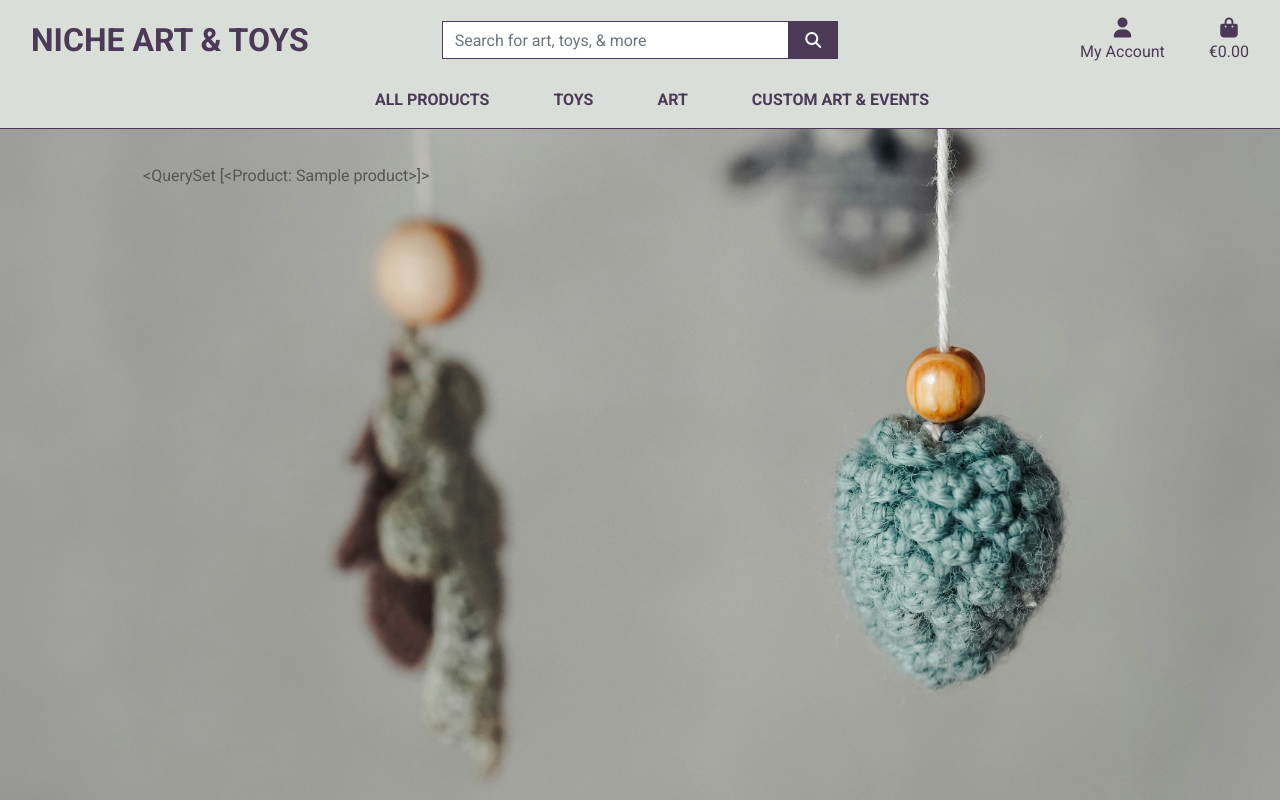
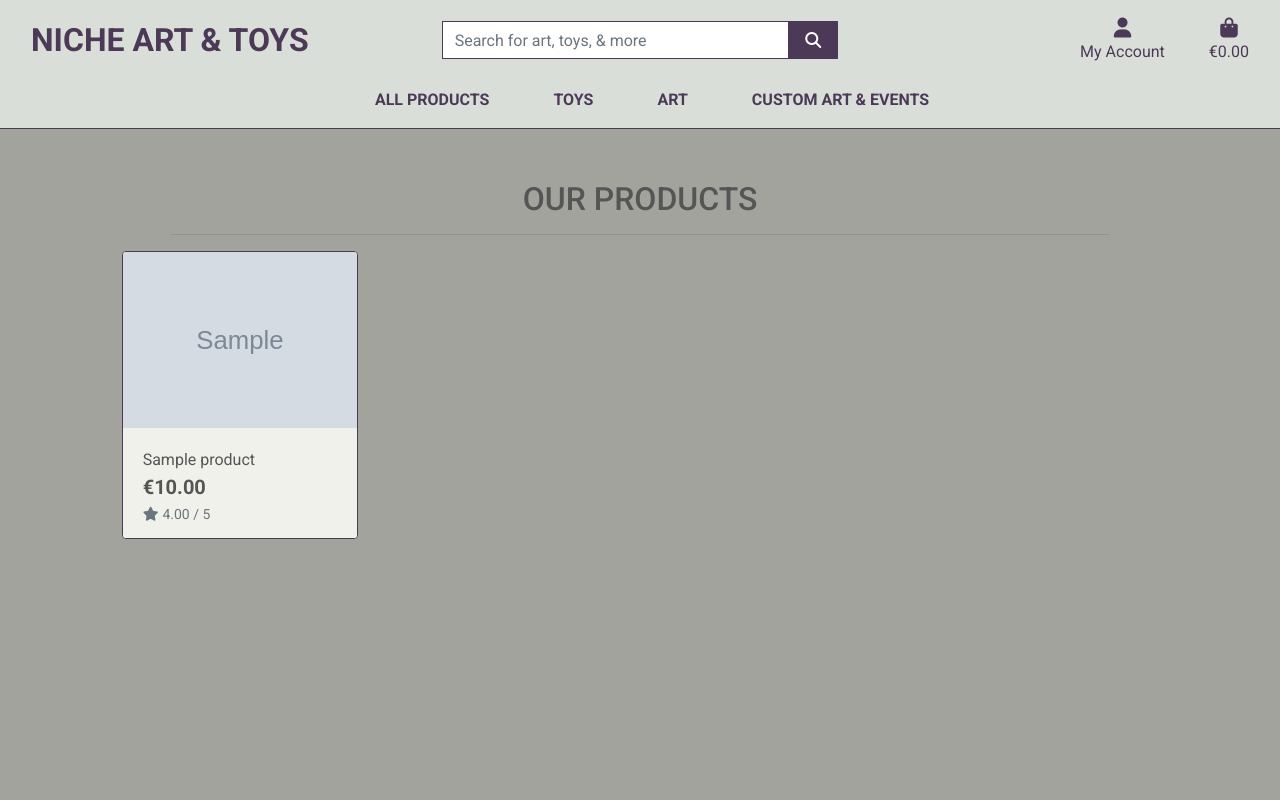
Before and after one commit to matus42/Niche-Art-Toys, a Django app: page /products/ in a window 1280 px wide. Run offline with Django 3.2, Linux system fonts and the light colour scheme; tables that the repository leaves empty hold one stand-in row (values such as "Sample post"); grey boxes marked "Sample" are stand-in pictures; parts of the project's set-up code (start-up, migrations or seed data) failed here and were passed over; some libraries are stand-ins or nearby versions.

Commit message:
added all products page

```diff
--- a/products/templates/products/products.html
+++ b/products/templates/products/products.html
@@ -10,10 +10,61 @@
 {% endblock %}
 
 {% block content %}
-    <div class="container">
+    <div class="overlay"></div>
+    <div class="container-fluid">
         <div class="row">
-            <div class="col">
-                {{ products }}
+            <div class="col text-center mt-3">
+                <h2 class="logo-font">Our Products</h2>
+                <hr class="w-75 mb-1">
+            </div>
+        </div>
+        <div class="row">
+            <div class="product-container col-10 offset-1">
+                <div class="row mt-1 mb-2"></div>
+                <div id="product_row" class="row">
+                    {% for product in products %}
+                        <div class="col-sm-6 col-md-6 col-lg-4 col-xl-3">
+                            <div class="card h-100 border-0">
+                                {% if product.image %}
+                                <a href="">
+                                    <img class="card-img-top img-fluid" src="{{ product.image.url }}" alt="{{ product.name }}">
+                                </a>
+                                {% else %}
+                                <a href="">
+                                    <img class="card-img-top img-fluid" src="{{ MEDIA_URL }}noimage.png" alt="{{ product.name }}">
+                                </a>
+                                {% endif %}
+                                <div class="card-body pb-0">
+                                    <p class="mb-0">{{ product.name }}</p>
+                                </div>
+                                <div class="card-footer bg-white pt-0 border-0 text-left">
+                                    <div class="row">
+                                        <div class="col">
+                                            <p class="lead mb-0 text-left font-weight-bold">€{{ product.price }}</p>
+                                            {% if product.rating %}
+                                                <small class="text-muted"><i class="fas fa-star mr-1"></i>{{ product.rating }} / 5</small>
+                                            {% else %}
+                                                <small class="text-muted">No Rating</small>
+                                            {% endif %}
+                                        </div>
+                                    </div>
+                                </div>
+                            </div>
+                        </div>
+                        {% if forloop.counter|divisibleby:1 %}
+                            <div class="col-12 d-sm-none mb-5"></div>
+                        {% endif %}
+                        {% if forloop.counter|divisibleby:2 %}
+                            <div class="col-12 d-none d-sm-block d-md-block d-lg-none mb-5"></div>
+                        {% endif %}
+                        {% if forloop.counter|divisibleby:3 %}
+                            <div class="col-12 d-none d-lg-block d-xl-none mb-5"></div>
+                        {% endif %}
+                        {% if forloop.counter|divisibleby:4 %}
+                            <div class="col-12 d-none d-xl-block mb-5"></div>
+                        {% endif %}
+                    {% endfor %}
+                </div>
             </div>
         </div>
     </div>
--- a/static/css/base.css
+++ b/static/css/base.css
@@ -80,7 +80,28 @@ body {
 
 .navbar {
     border-bottom: 1px solid #4C3957;
+}
 
+.overlay {
+	height: 100%;
+	width: 100%;
+	top: 0;
+	left: 0;
+	position: fixed;
+	background: #a2a39d;
+	z-index: -1;
+}
+
+#product_row {
+    margin-bottom: 30px;
+}
+
+.card {
+    border: 1px solid #4C3957 !important;
+}
+
+.card-body, .card-footer {
+    background-color: #f0f1eb !important; /* Adjust color as desired */
 }
 
 /* -------------------------------- Media Queries */
```
